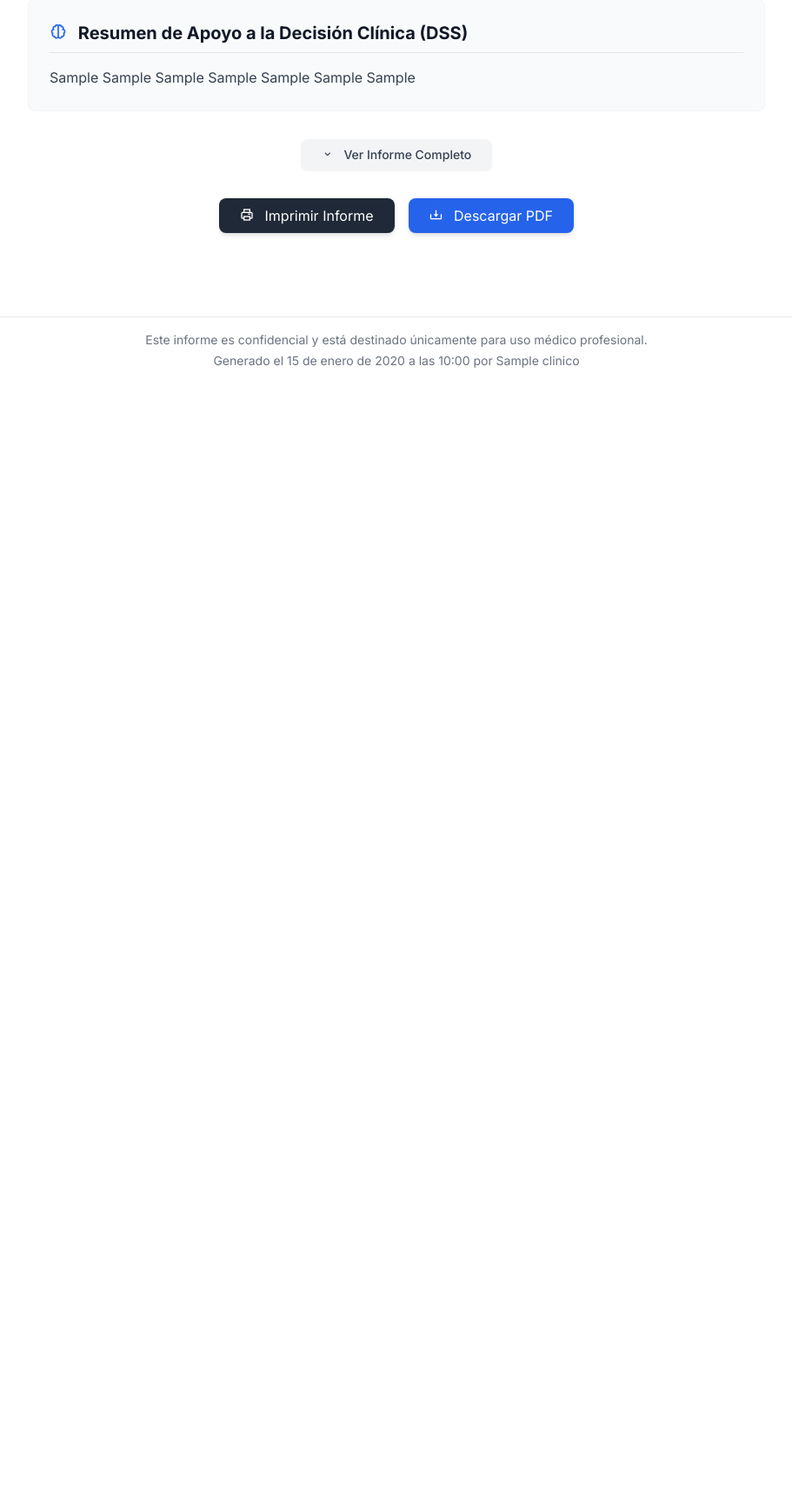
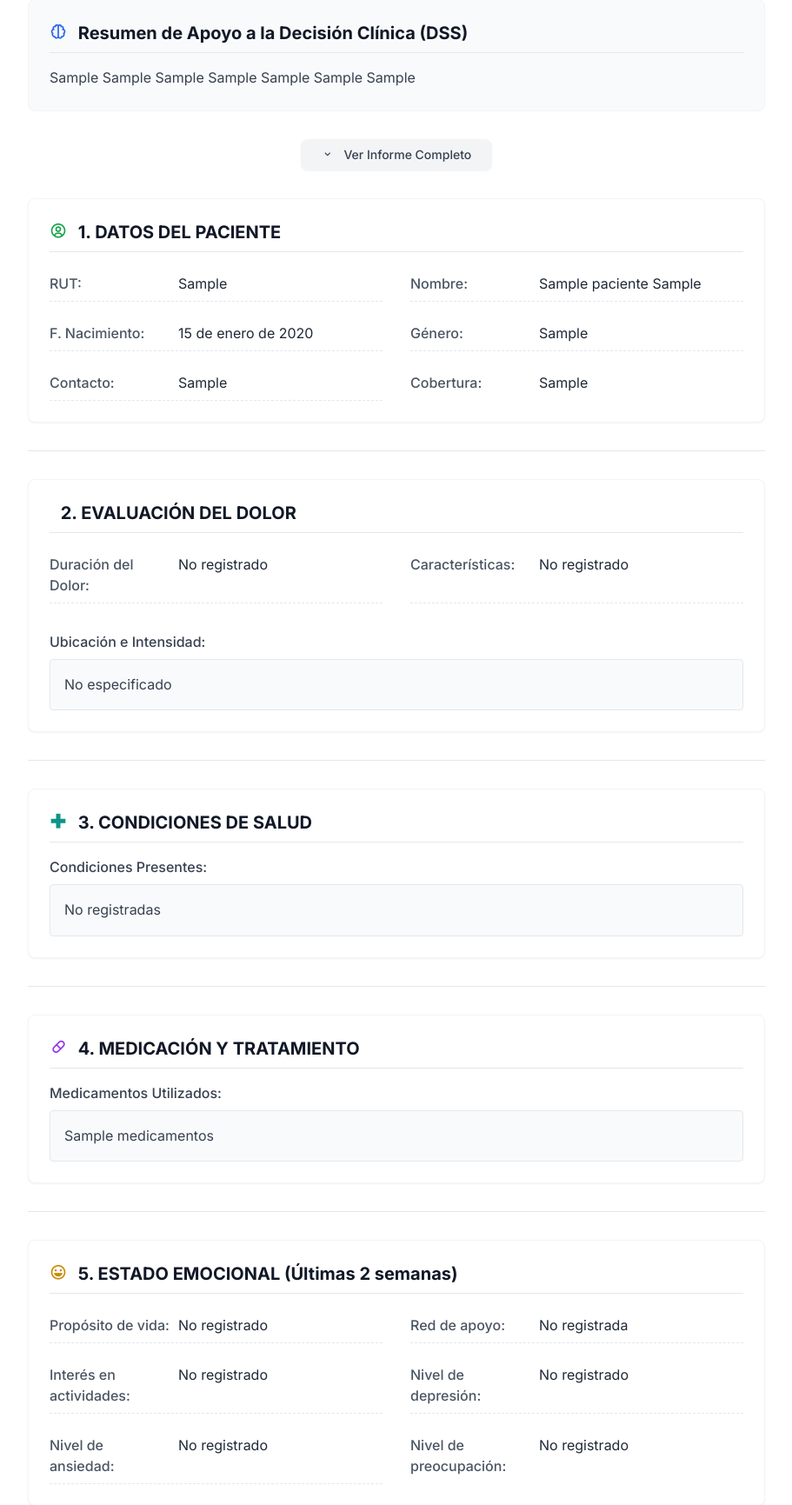
Before and after one commit to RazeZor/Sistema-kenkomed-django, a Django app: template informe/templates/informe.html in a window 1280 px wide. Shown: the part 265-1996 px from the top of the page at 87% size, without its empty margins (184-1095 px from the left). Before the commit the page ends 688 px from the top, so only its background shows below. Run offline with Django 5.2, Linux system fonts and the light colour scheme; tables that the repository leaves empty hold one stand-in row (values such as "Sample post"); the template is opened without the code that fills it: values that come from a table or form of the project are taken from there, most other values are stand-ins (such as "Sample title", 1, 10 or a date in 2020); some libraries are stand-ins or nearby versions.

```diff
--- a/informe/templates/informe.html
+++ b/informe/templates/informe.html
@@ -9,47 +9,165 @@
     <link rel="preconnect" href="https://fonts.gstatic.com" crossorigin>
     <link href="https://fonts.googleapis.com/css2?family=Inter:wght@300;400;500;600;700&display=swap" rel="stylesheet">
     <link href='https://unpkg.com/boxicons@2.1.4/css/boxicons.min.css' rel='stylesheet'>
-    <script src="https://cdnjs.cloudflare.com/ajax/libs/jspdf/2.5.1/jspdf.umd.min.js"></script>
     <style>
+        body {
+            font-family: 'Inter', sans-serif;
+        }
+
         @media print {
-            .no-print { display: none !important; }
-            .print-break { page-break-before: always; }
-            body { font-size: 12px; line-height: 1.4; }
-            .container { max-width: none; margin: 0; padding: 0; }
+            /* Ocultar elementos no imprimibles */
+            .no-print {
+                display: none !important;
             }
-        body { font-family: 'Inter', sans-serif; }
-        .report-header { border-bottom: 2px solid #e5e7eb; }
-        .section-divider { border-top: 1px solid #e5e7eb; margin: 2rem 0; }
+
+            /* Configuración de página */
+            @page {
+                size: A4;
+                margin: 1.5cm 2cm;
+            }
+
+            /* Ajustes generales */
+            body {
+                font-size: 11pt;
+                line-height: 1.4;
+                color: #000;
+                background: white;
+            }
+
+            /* Contenedor principal */
+            .max-w-4xl {
+                max-width: 100%;
+                margin: 0;
+                padding: 0;
+            }
+
+            /* Eliminar sombras y bordes innecesarios */
+            .shadow-sm,
+            .shadow-md {
+                box-shadow: none !important;
+            }
+
+            .border-gray-100,
+            .border-gray-200 {
+                border-color: #d1d5db !important;
+            }
+
+            /* Evitar quiebres de página dentro de secciones */
+            section {
+                page-break-inside: avoid;
+                break-inside: avoid;
+            }
+
+            /* Forzar quiebre antes de ciertas secciones */
+            .print-break {
+                page-break-before: always;
+            }
+
+            /* Ajustar espaciado para impresión */
+            .section-divider {
+                margin: 1rem 0;
+                border-color: #d1d5db;
+            }
+
+            /* Header del informe */
+            .report-header {
+                border-bottom: 2px solid #333;
+                margin-bottom: 1rem;
+            }
+
+            /* Títulos de sección */
+            h2 {
+                color: #000 !important;
+                font-size: 14pt;
+                margin-top: 1rem;
+                margin-bottom: 0.5rem;
+            }
+
+            h3 {
+                color: #000 !important;
+                font-size: 12pt;
+            }
+
+            /* Fondos grises a blanco para ahorrar tinta */
+            .bg-gray-50 {
+                background-color: white !important;
+            }
+
+            /* Mantener bordes para estructura */
+            .rounded,
+            .rounded-lg {
+                border: 1px solid #d1d5db !important;
+            }
+
+            /* Footer */
+            footer {
+                position: fixed;
+                bottom: 0;
+                left: 0;
+                right: 0;
+                text-align: center;
+                font-size: 9pt;
+                color: #666;
+                padding: 0.5cm 0;
+                border-top: 1px solid #ccc;
+            }
+
+            /* Ajustar grid para impresión */
+            .grid {
+                display: block !important;
+            }
+
+            .grid > div {
+                margin-bottom: 0.5rem;
+            }
+        }
+
+        /* Estilos normales */
+        .report-header {
+            border-bottom: 2px solid #e5e7eb;
+        }
+
+        .section-divider {
+            border-top: 1px solid #e5e7eb;
+            margin: 2rem 0;
+        }
+
         .data-row {
             display: grid;
-            grid-template-columns: 120px 1fr; /* Fixed width for label, rest for value */
+            grid-template-columns: 140px 1fr;
             gap: 0.5rem;
             padding: 0.5rem 0;
-            border-bottom: 1px dashed #e5e7eb; /* Subtle separator */
+            border-bottom: 1px dashed #e5e7eb;
         }
+
         .data-row:last-child {
             border-bottom: none;
         }
+
         .data-label {
-            font-weight: 500; /* font-medium */
-            color: #4b5563; /* gray-700 */
+            font-weight: 500;
+            color: #4b5563;
         }
+
         .data-value {
-            color: #1f2937; /* gray-900 */
+            color: #1f2937;
         }
+
         .prose {
-            /* Basic prose styles for dynamic content */
             line-height: 1.6;
-            color: #374151; /* gray-700 */
+            color: #374151;
         }
+
         .prose h1, .prose h2, .prose h3, .prose h4, .prose h5, .prose h6 {
             font-weight: bold;
             margin-top: 1.5em;
             margin-bottom: 0.5em;
         }
+
         .prose p {
             margin-bottom: 1em;
         }
+
         .prose ul, .prose ol {
             margin-left: 1.5em;
             list-style-type: disc;
@@ -97,7 +215,6 @@
                 {{ opinionproblemaEnfermead|safe }}
                 {{ mensajeEVPER|safe }}
                 {{ResultadosSueño|safe}}
-
             </div>
         </section>
 
@@ -111,7 +228,7 @@
         </div>
 
         <!-- Contenido expandible -->
-        <div id="contenido-expandible" style="display: none;">
+        <div id="contenido-expandible">
             <!-- Datos del Paciente -->
             <section class="mb-8 p-6 bg-white rounded-lg border border-gray-100 shadow-sm">
                 <h2 class="text-xl font-bold text-gray-900 mb-4 pb-2 border-b border-gray-200">
@@ -145,7 +262,8 @@
                 </div>
             </section>
 
-            <div class="section-divider">
+            <div class="section-divider"></div>
+
             <!-- Evaluación del Dolor -->
             <section class="mb-8 p-6 bg-white rounded-lg border border-gray-100 shadow-sm">
                 <h2 class="text-xl font-bold text-gray-900 mb-4 pb-2 border-b border-gray-200">
@@ -372,23 +490,14 @@
                     </div>
                 </div>
             </section>
-
-            </div>
-
-
         </div>
 
         <!-- Botones de acción -->
         <div class="flex justify-center space-x-4 mt-8 no-print">
-            <button onclick="window.print()"
-                    class="px-6 py-2 bg-gray-800 text-white rounded-lg hover:bg-gray-900 transition-colors duration-200 shadow-md">
+            <button onclick="imprimirInforme()"
+                    class="px-6 py-3 bg-blue-600 text-white rounded-lg hover:bg-blue-700 transition-colors duration-200 shadow-md font-medium">
                 <i class='bx bx-printer mr-2'></i>
-                Imprimir Informe
-            </button>
-            <button onclick="generatePDF()"
-                    class="px-6 py-2 bg-blue-600 text-white rounded-lg hover:bg-blue-700 transition-colors duration-200 shadow-md">
-                <i class='bx bx-download mr-2'></i>
-                Descargar PDF
+                Imprimir / Guardar como PDF
             </button>
         </div>
     </div>
@@ -400,6 +509,12 @@
     </footer>
 
     <script>
+        // Mostrar todo el contenido al cargar (para que siempre esté listo para imprimir)
+        document.addEventListener('DOMContentLoaded', function() {
+            const contenido = document.getElementById('contenido-expandible');
+            contenido.style.display = 'block';
+        });
+
         function toggleContent() {
             const contenido = document.getElementById('contenido-expandible');
             const button = document.getElementById('toggleBtn');
@@ -417,24 +532,15 @@
             }
         }
 
-        function generatePDF() {
-            // Mostrar todo el contenido antes de generar PDF
+        function imprimirInforme() {
+            // Asegurarse de que todo el contenido esté visible
             const contenido = document.getElementById('contenido-expandible');
-            const wasHidden = contenido.style.display === 'none';
+            contenido.style.display = 'block';
 
-            if (wasHidden) {
-                contenido.style.display = 'block';
-            }
-
-            // Generar PDF (esto activará el diálogo de impresión del navegador)
+            // Pequeño delay para asegurar que el DOM se actualice
+            setTimeout(() => {
                 window.print();
-
-            // Restaurar estado original si estaba oculto después de un breve retraso
-            if (wasHidden) {
-                setTimeout(() => {
-                    contenido.style.display = 'none';
-                }, 1000); // Pequeño retraso para asegurar que el navegador procese la impresión
-            }
+            }, 100);
         }
     </script>
 </body>
```
Lines whose indentation alone changed are shown as unchanged.
